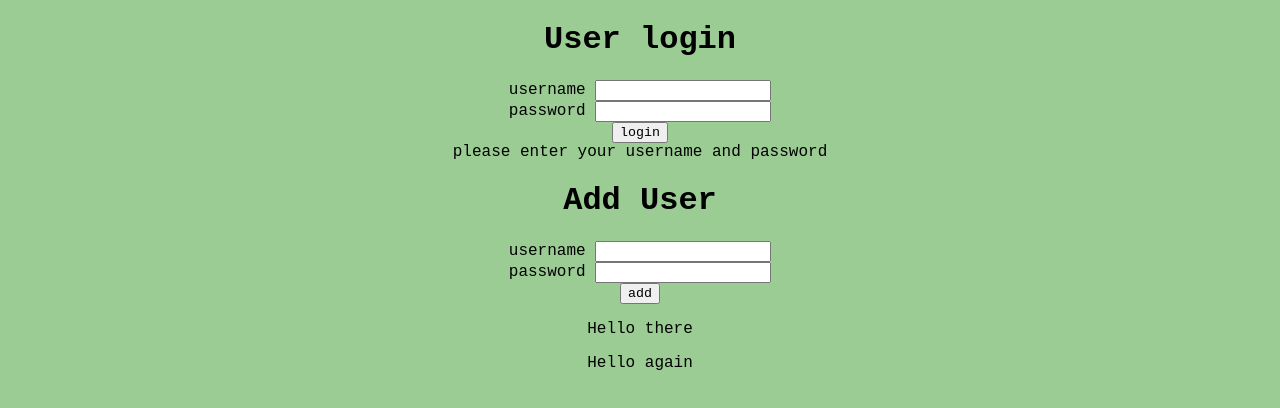
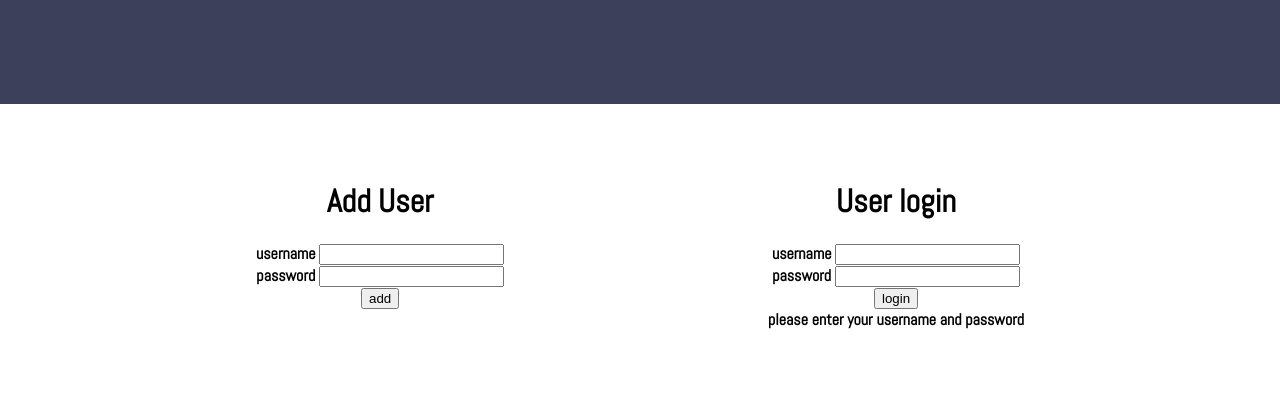
Before and after one commit to lydiadufek/CSC337-FinalProject, a website with bundled scripts: page public_html/index.html in a window 1280 px wide. Built offline with nearby package versions, Linux system fonts and the light colour scheme; a web font is replaced by a local one.

Commit message:
Frontend changes --> added fonts and colors

```diff
--- a/package.json
+++ b/package.json
@@ -2,6 +2,7 @@
   "dependencies": {
     "cookie": "^0.5.0",
     "express": "^4.18.2",
-    "mongoose": "^7.0.3"
+    "mongoose": "^7.0.3",
+    "webfontloader": "^1.6.28"
   }
 }
--- a/public_html/index.html
+++ b/public_html/index.html
@@ -8,13 +8,21 @@
     <meta charset="utf-8" />
     <title>Ostaa</title>
     <link id="cssFile" rel="stylesheet" type="text/css" href="style.css">
+    <link rel="preconnect" href="https://fonts.gstatic.com">
+    <!-- Font links: Abel, Dongle -->
+    <link href="https://fonts.googleapis.com/css2?family=Abel&display=swap" rel="stylesheet">
+    <link href="https://fonts.googleapis.com/css2?family=Dongle:wght@300;400;700&display=swap" rel="stylesheet">
+
 
 </head>
 
 <body id="index_body">
+    <div id="header">
+
+    </div>
+
     <div id="index_content" >
-
-        <div>
+        <div id="logIn">
             <h1>User login</h1>
             <label for="username">username</label>
             <input type="text" id="username_login" name="username_login"><br>
@@ -24,7 +32,7 @@
             <output id ="login_p">please enter your username and password</output>
         </div>
 
-        <div>
+        <div id="createAccount">
             <h1>Add User</h1>
             <label for="username">username</label>
             <input type="text" id="username" name="username"><br>
@@ -32,14 +40,6 @@
             <input type="password" id="password" name="password"><br>
             <input type="submit" value="add" id="add_user" onclick="addUser()"><br>
         </div>
-
-        <div>
-            <P> Hello there</P>
-            <p> Hello again</p>
-        </div>
-
-
-
     </div>
     <script src="script.js"></script>
 </body>
--- a/public_html/style.css
+++ b/public_html/style.css
@@ -3,17 +3,21 @@ CSC 337 CHIU YEH CHEN
 this file contains the css needed for the index.html.
 */
 
-*{
-    font-family: "Courier New", monospace;
+.font-loader {
+    font-family: 'Abel';
 }
 
+/* Index page heder */
 #header {
     position: fixed;
     top: 0;
     left: 0;
     right: 0;
-    bottom: 80%;
-    background-color: #f3b0b0;
+    bottom: 87%;
+    background-color: #3D405B;
+    /* Website title and logo */
+    /* Services */
+    /* Contact us --> forum */
 }
 
 #left_content{
@@ -23,11 +27,9 @@ this file contains the css needed for the index.html.
     right: 50%;
     bottom: 0;
     background-color: #9acc93;
-
 }
 
 .button{
-
     margin: 30px;
 }
 
@@ -42,23 +44,41 @@ this file contains the css needed for the index.html.
 }
 
 .product{
-
     border: solid;
     border-color: rgb(226, 245, 54);
 }
 
 #post_content{
-    background-color: #9acc93;
+    background-color: #EDF2F4;
 }
 
 #post_body{
-    background-color: #9acc93;
+    background-color: #EDF2F4;
 }
 
-#index_body{
-    background-color: #9acc93;
+/* The Index body */
+/* #index_body{
+    background-color: #EDF2F4;
+} */
+
+/* Main content of Index page */
+#index_content{
+    position: fixed;
+    text-align: center;
+    font-family: 'Abel';
+    font-weight: bolder;
+    bottom: 40%;
+    background-color: #e2eff4;
 }
 
-#index_content{
-    text-align: center;
+#logIn {
+    top: 20%;
+    right: 20%;
+    position: fixed;
 }
+
+#createAccount {
+    top: 20%;
+    left: 20%;
+    position: fixed;
+}
```
Also changed, not shown: public_html/script.js (+10 -0 lines), 1 other file.
